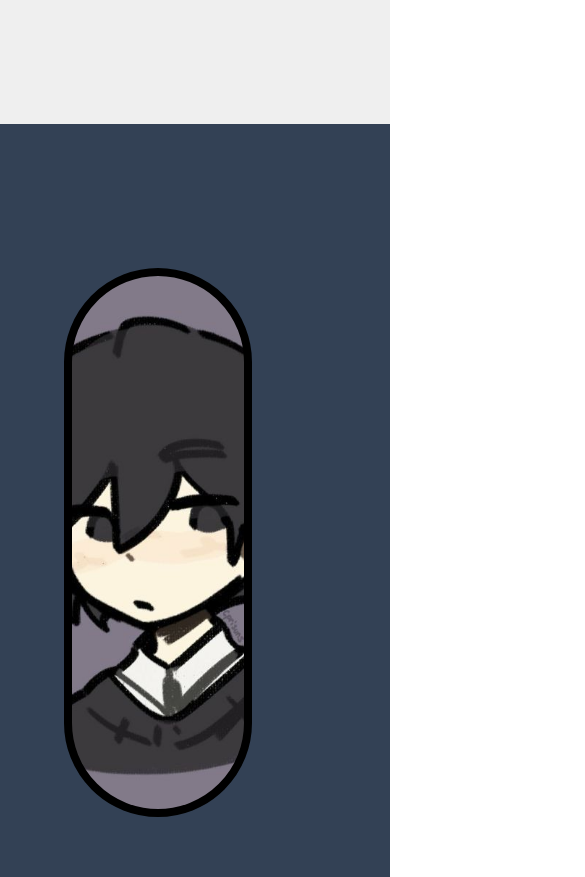
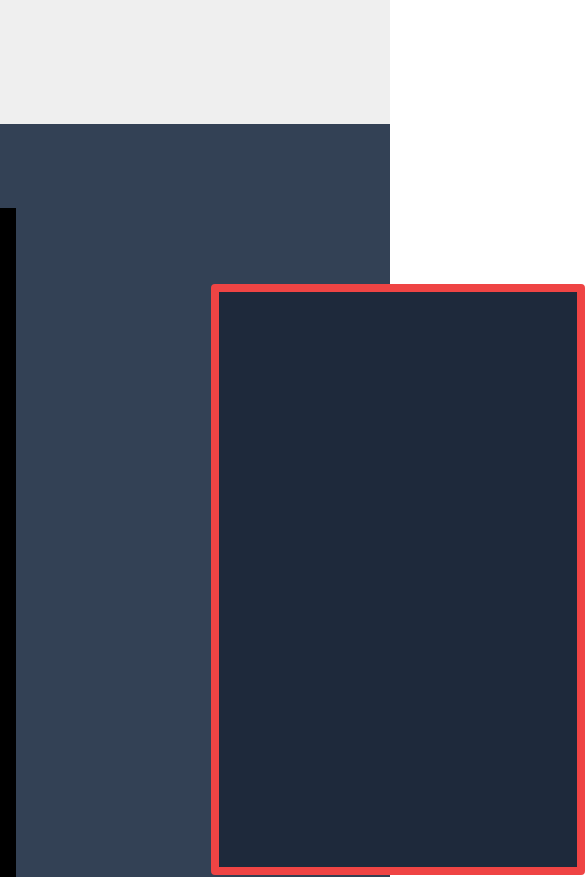
Before and after one commit to AquaPor/AquaPor, a plain HTML site: page index.html in a window 390 px wide. Shown: the part 720-1597 px from the top of the page, 585 px wide, since content can reach past the window. Drawn offline with nearby package versions, Linux system fonts and the light colour scheme.

Commit message:
Update index.html

```diff
--- a/index.html
+++ b/index.html
@@ -21,9 +21,9 @@
             </button>
         </div>
     </div>
-    <div class="flex  h-[100vh] w-[100%] bg-slate-700" >
-        <div id="Introduction" class=" relative left-16 top-36  rounded-full  items-center justify-center h-[65vh] w-[65vh] text-white bg-center bg-cover border border-8 border-black" style="background-image: url('./Profile.jpg')"></div>
-        <div class=" relative top-40 left-[50vh] h-[70vh] w-[70vh] bg-slate-800 rounded border border-[1vh] border-red-500" ></div>
+    <div class="flex h-[100vh] w-[100%] bg-slate-700">
+        <div id="Introduction" class="relative lg:left-16 top-[10vh] lg:top-36 lg:rounded-full lg:w-[65vh] lg:h-[65vh] text-white bg-center bg-cover border border-8 border-black" style="background-image: url('./Profile.jpg')"></div>
+        <div class="relative top-40 left-[50%] lg:left-[50vh] h-[70vh] w-[70vh] bg-slate-800 rounded border border-[1vh] border-red-500"></div>
     </div>
 
     <script>
```
